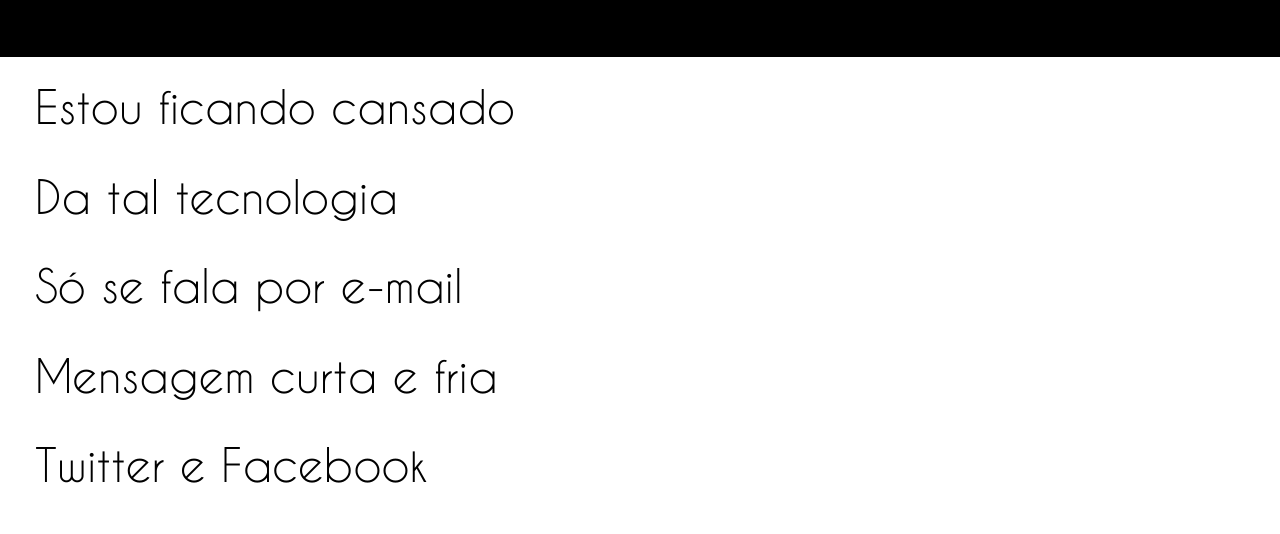
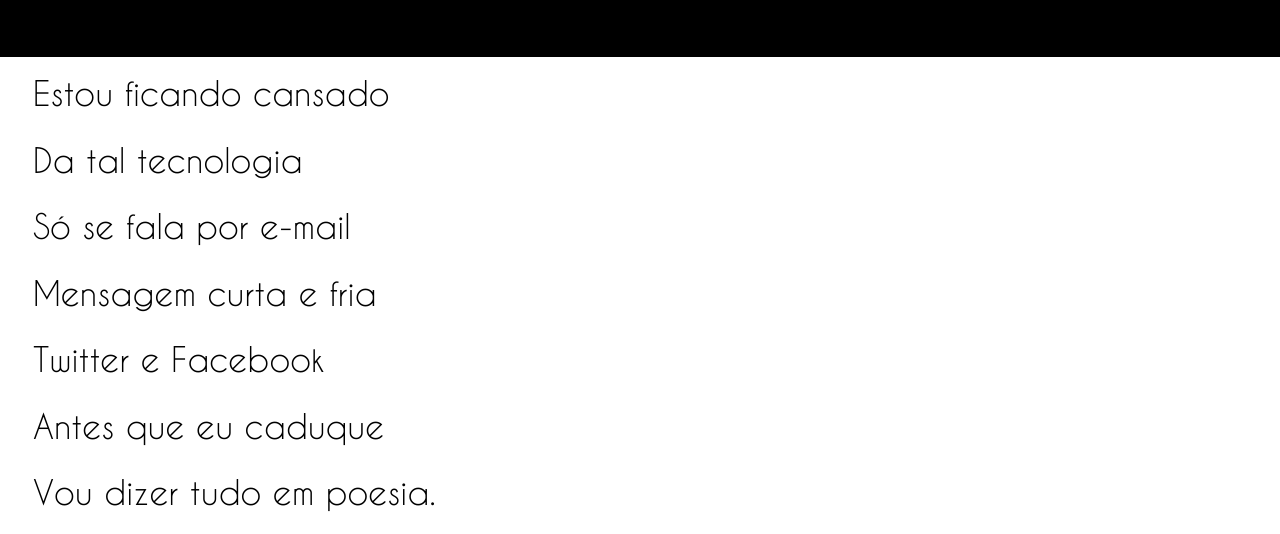
Before and after one commit to GustavoFerreir4/projetos-em-HTML, a plain HTML site: page Projeto-cordel-moderno/cordel-moderno.html in a window 1280 px wide. Shown: the part 220-754 px from the top of the page. Drawn offline with Linux system fonts and the light colour scheme.

Commit message:
Update style.css

```diff
--- a/Projeto-cordel-moderno/style.css
+++ b/Projeto-cordel-moderno/style.css
@@ -49,10 +49,10 @@
 section > p{
     font-style: bolder;
     font-family: 'caviar dreams', 'cursive', sans-serif;
-    font-size: max(1.5em, 3.5vw );
+    font-size: max(1.2em, 2.6vw );
     line-height: 2em;
     margin: 0px;
-    padding: 5px;
+    padding: 3px;
 }
 
 #background1{
```
